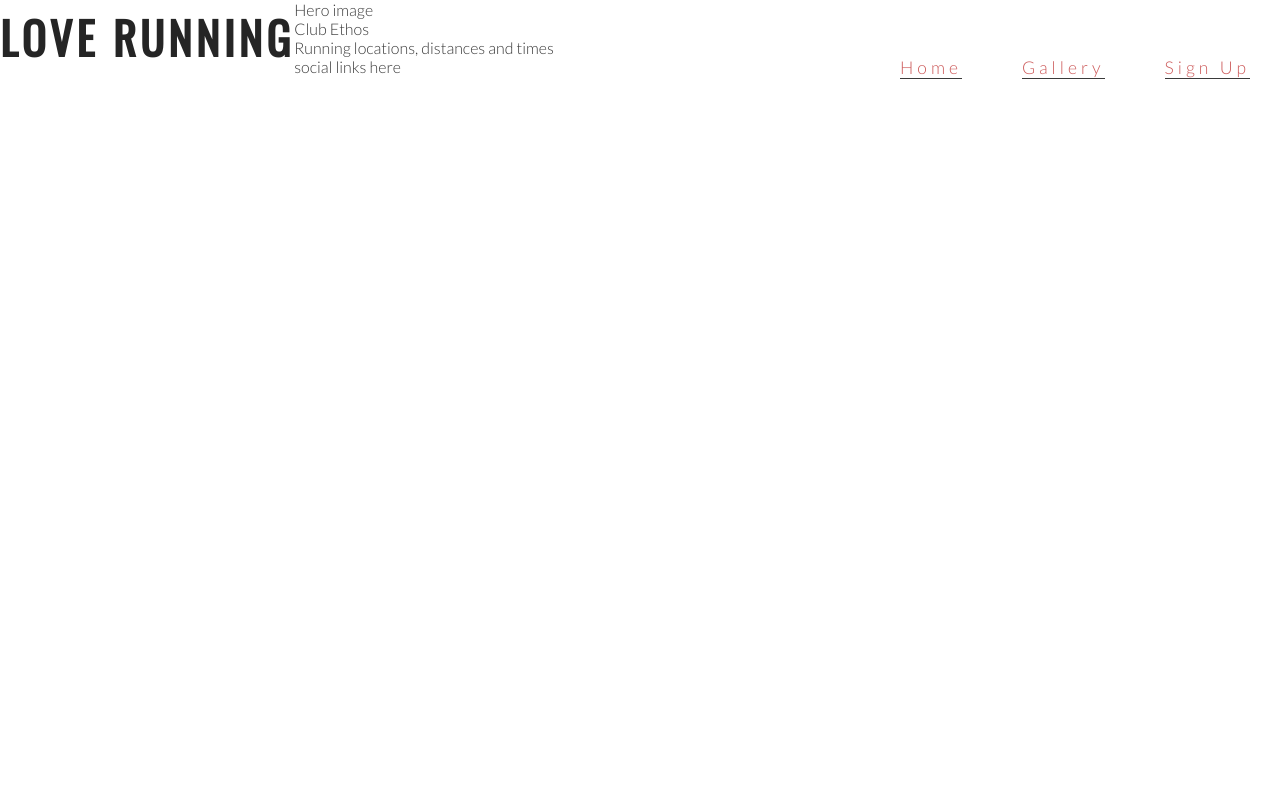
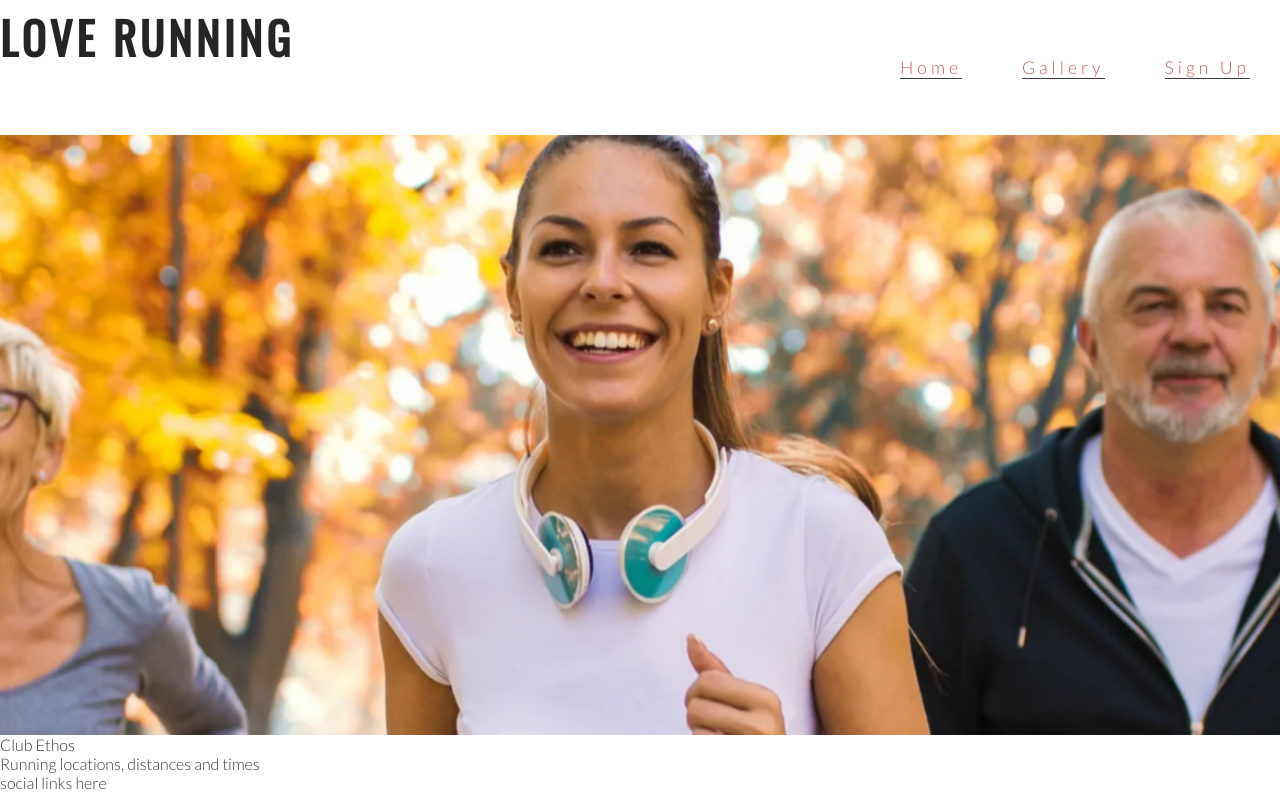
Before and after one commit to Podgora/love-runing, a plain HTML site: page index.html in a window 1280 px wide. Drawn offline with nearby package versions, Linux system fonts and the light colour scheme.

Commit message:
Add hero image and animation for zoom

```diff
--- a/assets/css/style.css
+++ b/assets/css/style.css
@@ -55,3 +55,33 @@ h1, h2 {
 .active {
     border-bottom: 1px solid #3a3a3a;
 }
+
+/* hero-image */
+
+#hero-outer {
+    height: 600px;
+    width: 100%;
+    overflow: hidden;
+}
+
+#hero-image {
+    height: 600px;
+    width: 100%;
+    background: url("../images/hero-image.webp") no-repeat center center;
+
+/* animates zoom efect on loading page */
+animation-name: hero-zoom;
+animation-duration: 5s;
+animation-fill-mode: forwards;
+}
+
+/* creates the level of zoom for hero image */
+
+@keyframes hero-zoom {
+    from {
+        transform: scale(1);
+    }
+    to {
+        transform: scale(1.1);
+    }
+}
--- a/index.html
+++ b/index.html
@@ -28,8 +28,8 @@
         </ul>
     </nav>
     </header>
-    <section>
-        Hero image
+    <section id="hero-outer">
+        <div id="hero-image"></div>
     </section>
     <section>
         Club Ethos
```
Also changed, not shown: assets/images/hero-image.webp (added).
